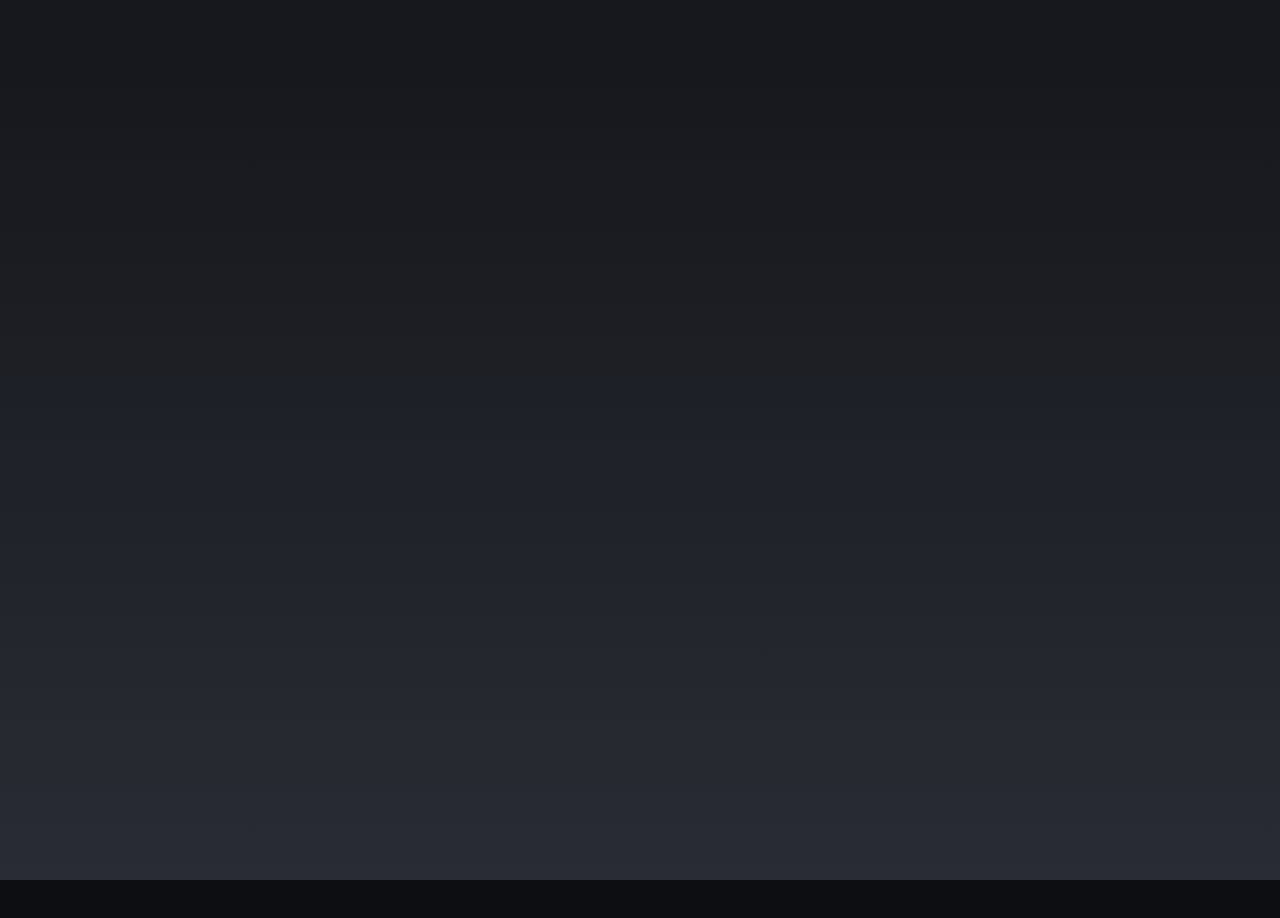
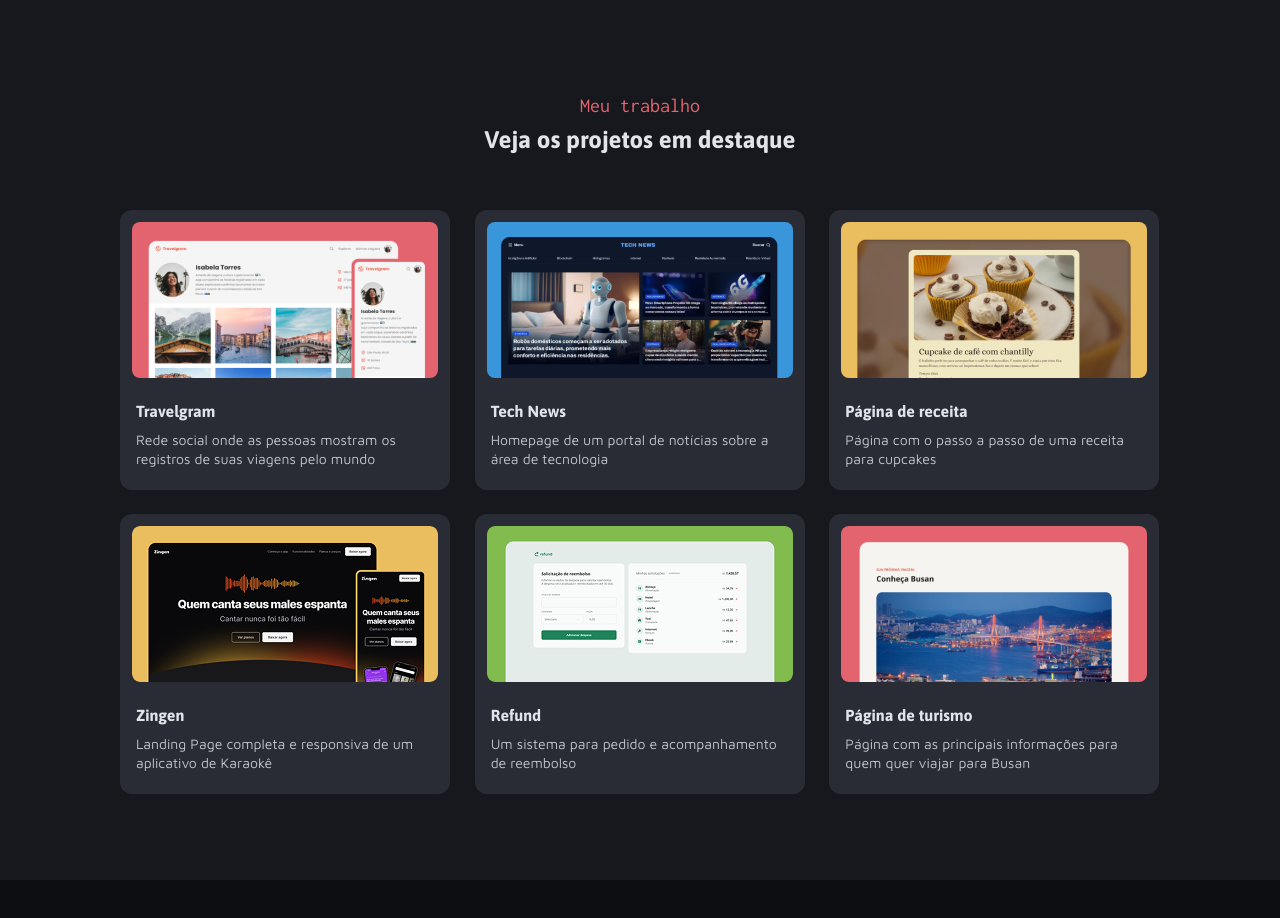
Before and after one commit to LeonardoBaldez/portfolio-dev-Rockeseat, a plain HTML site: page index.html in a window 1280 px wide. Shown: the part 720-1638 px from the top of the page. Drawn offline with Linux system fonts and the light colour scheme.

Commit message:
ATT: Desenvolvimento de seção de projetos

```diff
--- a/index.html
+++ b/index.html
@@ -22,7 +22,7 @@
             <section class="text">
                 <div class="title">
                     <h2>Hello World! Meu nome é <span>Leonardo Baldez</span> e sou</h2>
-                    <h1>Desenvolvedor de Fullstack</h1>
+                    <h1>Desenvolvedor Fullstack</h1>
                 </div>
                 <p>
                     Transformo necessidades em aplicações reais, evolventes e funcionais. Desenvolvo sistemas através da minha paixão pela tecnologia, contribuindo com soluções inovadoras e eficazes para desafios complexos.
@@ -55,11 +55,58 @@
                 <span>Node.js</span>
             </a>
         </section>
-        <img src="/assets/icons/CaretDoubleDown.svg" alt="">
+        <img src="/assets/icons/CaretDoubleDown.svg">
     </header>
     <main>
         <section id="projects">
-
+            <header>
+                <h2 class="subtitleWork">Meu trabalho</h2>
+                <h3 class="titleProjects">Veja os projetos em destaque</h3>
+            </header>
+            <section class="container-cards">
+                <div class="card-projeto">
+                    <img src="/assets/images/Thumbnail_Project-01.png">
+                    <div class="content-texts">
+                        <h4>Travelgram</h4>
+                        <p>Rede social onde as pessoas mostram os registros de suas viagens pelo mundo</p>
+                    </div>
+                </div>
+                <div class="card-projeto">
+                    <img src="/assets/images/Thumbnail_Project-02.png">
+                    <div class="content-texts">
+                        <h4>Tech News</h4>
+                        <p>Homepage de um portal de notícias sobre a área de tecnologia</p>
+                    </div>
+                </div>
+                <div class="card-projeto">
+                    <img src="/assets/images/Thumbnail_Project-03.png">
+                    <div class="content-texts">
+                        <h4>Página de receita</h4>
+                        <p>Página com o passo a passo de uma receita para cupcakes</p>
+                    </div>
+                </div>
+                <div class="card-projeto">
+                    <img src="/assets/images/image 2.png">
+                    <div class="content-texts">
+                        <h4>Zingen</h4>
+                        <p>Landing Page completa e responsiva de um aplicativo de Karaokê</p>
+                    </div>
+                </div>
+                <div class="card-projeto">
+                    <img src="/assets/images/image 3.png">
+                    <div class="content-texts">
+                        <h4>Refund</h4>
+                        <p>Um sistema para pedido e acompanhamento de reembolso</p>
+                    </div>
+                </div>
+                <div class="card-projeto">
+                    <img src="/assets/images/Thumbnail_Project-06.png">
+                    <div class="content-texts">
+                        <h4>Página de turismo</h4>
+                        <p>Página com as principais informações para quem quer viajar para Busan</p>
+                    </div>
+                </div>
+            </section>
         </section>
         <section id="services">
 
--- a/styles/global.css
+++ b/styles/global.css
@@ -32,3 +32,9 @@ h1 {
 h2 {
     font: var(--subtitle);
 }
+h3 {
+    font: var(--title-md);
+}
+h4 {
+    font: var(--title-sm);
+}
--- a/styles/index.css
+++ b/styles/index.css
@@ -2,3 +2,4 @@
 @import url('header.css');
 @import url('main.css');
 @import url('footer.css');
+@import url('projetos.css');
--- a/styles/main.css
+++ b/styles/main.css
@@ -1,10 +1,16 @@
 #projects {
     width: 100%;
     height: 100vh;
+    padding-inline: 120px;
+    padding-block: 72px 144px;
+    display: flex;
+    justify-content: center;
+    align-items: center;
+    flex-direction: column;
     background: linear-gradient(
                 180deg,
-                var(--gray-500) 0%,
-                var(--gray-400) 100%
+                var(--gray-500) 100%,
+                var(--gray-400) 0%
             );
 }
 #services {
--- /dev/null
+++ b/styles/projetos.css
@@ -0,0 +1,55 @@
+#projects header {
+    width: 1040px;
+    height: 61px;
+    text-align: center;
+    gap: 8px;
+    display: flex;
+    align-items: center;
+    justify-content: space-between;
+    flex-direction: column;
+    margin-bottom: 56px;
+}
+.subtitleWork {
+    color: var(--red);
+}
+.titleProjects {
+    color: var(--gray-100);
+}
+.container-cards {
+    width: 1040px;
+    height: 584px;
+    display: grid;
+    grid-template-columns: repeat(3, 1fr);
+    grid-template-rows: repeat(2, 1fr);
+    gap: 24px;
+    /* background-color: aqua; */
+}
+.card-projeto {
+    width: 330px;
+    height: 280px;
+    box-sizing: border-box;
+    display: flex;
+    flex-direction: column;
+    gap: 20px;
+    border-radius: 12px;
+    padding: 12px;
+    background-color: var(--gray-400);
+}
+.card-projeto img {
+    width: 306px;
+    height: 156px;
+    border-radius: 8px;
+}
+.content-texts {
+    padding: 4px;
+    display: flex;
+    flex-direction: column;
+    gap: 8px;
+}
+.content-texts p {
+    font: var(--text-sm);
+    color: var(--gray-200);
+}
+.content-texts h4 {
+    color: var(--gray-100);
+}
```
Also changed, not shown: assets/images/image 2.png (added), assets/images/image 3.png (added).
